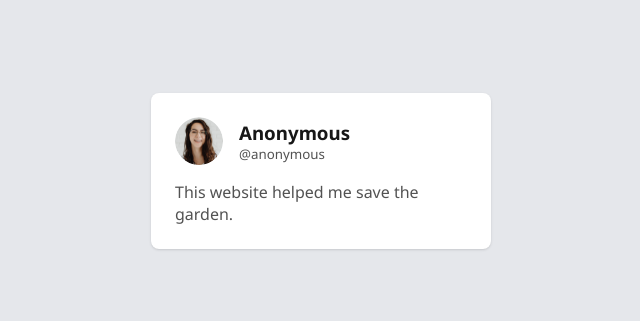
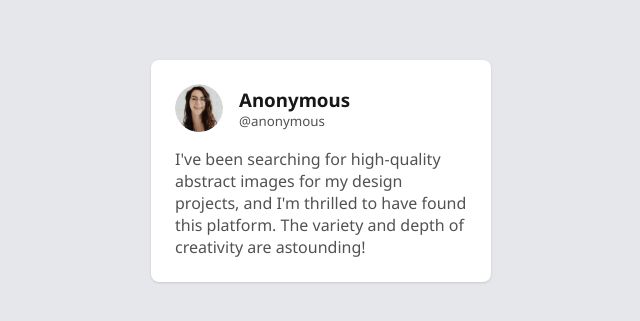
Before and after one commit to mkailbowdy/button-component, a Vue app: page /testimonials in a window 1280 px wide. Shown: the part 229-550 px from the top of the page, without its empty margins (319-959 px from the left). Built offline with nearby package versions, Linux system fonts and the light colour scheme; the HTML template or start-up script is replaced by a standard one.

Commit message:
Finish Testimonials

```diff
--- a/src/views/TestimonialView.vue
+++ b/src/views/TestimonialView.vue
@@ -6,7 +6,7 @@ import TestimonialComponent from '@/components/TestimonialComponent.vue'
 <template>
 <main>
   <TestimonialComponent>
-    This website helped me save the garden.
+    I've been searching for high-quality abstract images for my design projects, and I'm thrilled to have found this platform. The variety and depth of creativity are astounding!
   </TestimonialComponent>
 </main>
 </template>
```
